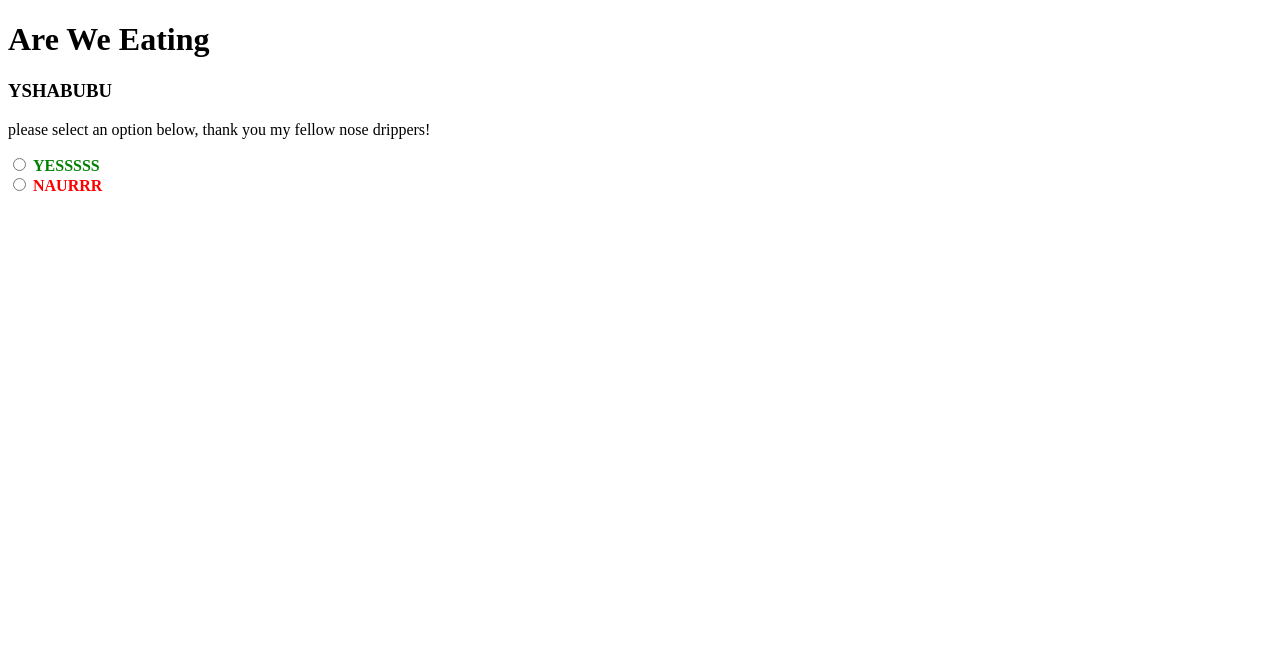
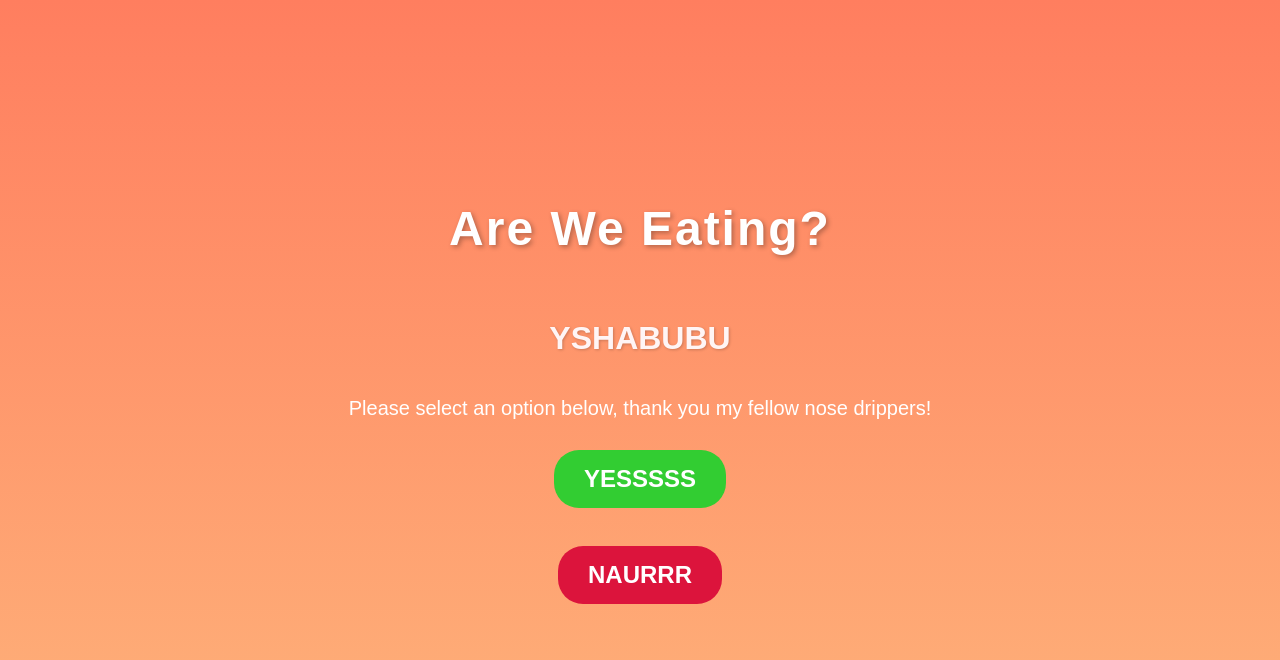
Before and after one commit to jamzheng109/Food-, a website: page index.html in a window 1280 px wide. Drawn offline with Linux system fonts and the light colour scheme.

Commit message:
update index

```diff
--- a/index.html
+++ b/index.html
@@ -1,34 +1,113 @@
 <!DOCTYPE html>
-<html>
+<html lang="en">
 <head>
-    <title>
-        Shabu
-    </title>
+    <meta charset="UTF-8">
+    <meta name="viewport" content="width=device-width, initial-scale=1.0">
+    <title>Shabu</title>
     <style>
+        /* Background and Layout */
+        body {
+            font-family: 'Arial', sans-serif;
+            background: linear-gradient(to bottom, #ff7e5f, #feb47b); /* Beautiful gradient background */
+            display: flex;
+            flex-direction: column;
+            align-items: center;
+            justify-content: center;
+            height: 100vh;
+            color: white;
+            text-align: center;
+            margin: 0;
+            padding: 0;
+        }
+
+        h1 {
+            font-size: 3rem;
+            font-weight: bold;
+            letter-spacing: 2px;
+            text-shadow: 2px 2px 5px rgba(0, 0, 0, 0.3);
+        }
+
+        h3 {
+            font-size: 2rem;
+            font-weight: bold;
+            color: #fff5f5;
+            margin-bottom: 20px;
+            text-shadow: 1px 1px 3px rgba(0, 0, 0, 0.2);
+        }
+
+        p {
+            font-size: 1.25rem;
+            margin: 20px;
+            color: #fff;
+        }
+
+        /* Style for Radio Buttons */
+        input[type="radio"] {
+            display: none;
+        }
+
+        label {
+            font-size: 1.5rem;
+            cursor: pointer;
+            padding: 15px 30px;
+            border-radius: 25px;
+            margin: 10px;
+            font-weight: bold;
+            transition: all 0.3s ease-in-out;
+        }
+
+        label:hover {
+            transform: scale(1.1);
+            box-shadow: 0 4px 8px rgba(0, 0, 0, 0.3);
+        }
+
+        /* Style for Yes/No labels */
         .yes {
-            color: green;
-            font-weight: bold;
+            background-color: #32CD32;
+            color: white;
         }
+
         .no {
-            color: red;
-            font-weight: bold;
+            background-color: #DC143C;
+            color: white;
         }
+
+        /* Active/Checked Labels */
+        input[type="radio"]:checked + label {
+            background-color: #FFD700;
+            color: #2C3E50;
+            box-shadow: 0 4px 8px rgba(0, 0, 0, 0.2);
+        }
+
+        /* Add animation for change */
+        input[type="radio"]:checked + label {
+            animation: bounce 0.5s ease-in-out;
+        }
+
+        @keyframes bounce {
+            0% {
+                transform: translateY(0);
+            }
+            50% {
+                transform: translateY(-10px);
+            }
+            100% {
+                transform: translateY(0);
+            }
+        }
+
     </style>
 </head>
 <body>
-    <h1>
-        Are We Eating
-    </h1>
-    <h3>
-        YSHABUBU
-    </h3>
-    <p>
-        please select an option below, thank you my fellow nose drippers!
-    </p>
+    <h1>Are We Eating?</h1>
+    <h3>YSHABUBU</h3>
+    <p>Please select an option below, thank you my fellow nose drippers!</p>
+
     <input type="radio" id="yes" name="eat">
-    <label for="yes" class="yes"> YESSSSS</label><br>
+    <label for="yes" class="yes">YESSSSS</label><br>
+
     <input type="radio" id="no" name="eat">
-    <label for="no" class="no"> NAURRR</label><br>
+    <label for="no" class="no">NAURRR</label><br>
 
     <script>
         document.getElementById("yes").addEventListener("change", function() {
@@ -36,6 +115,7 @@
                 window.location.href = "happy.avif";
             }
         });
+
         document.getElementById("no").addEventListener("change", function() {
             if (this.checked) {
                 window.location.href = "side-eye.jpeg";
```
